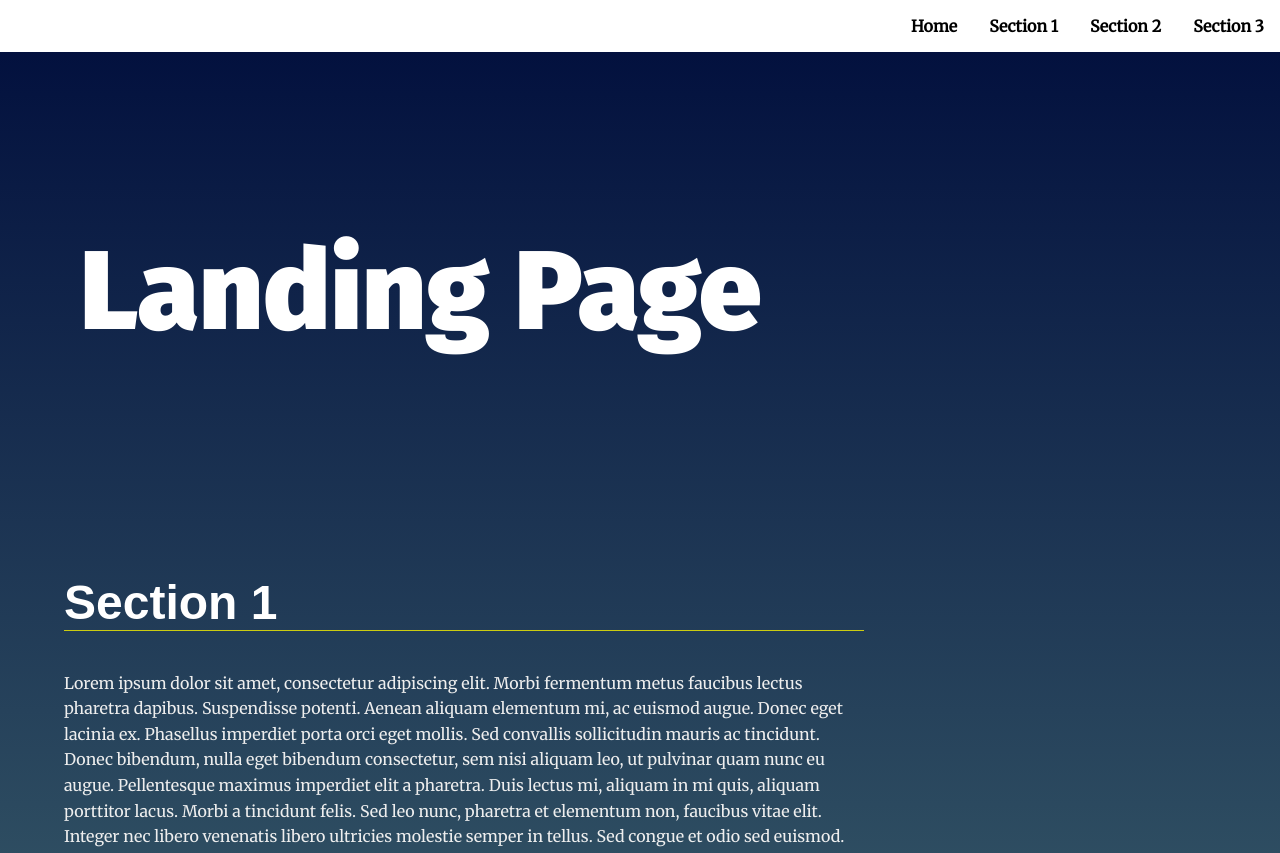
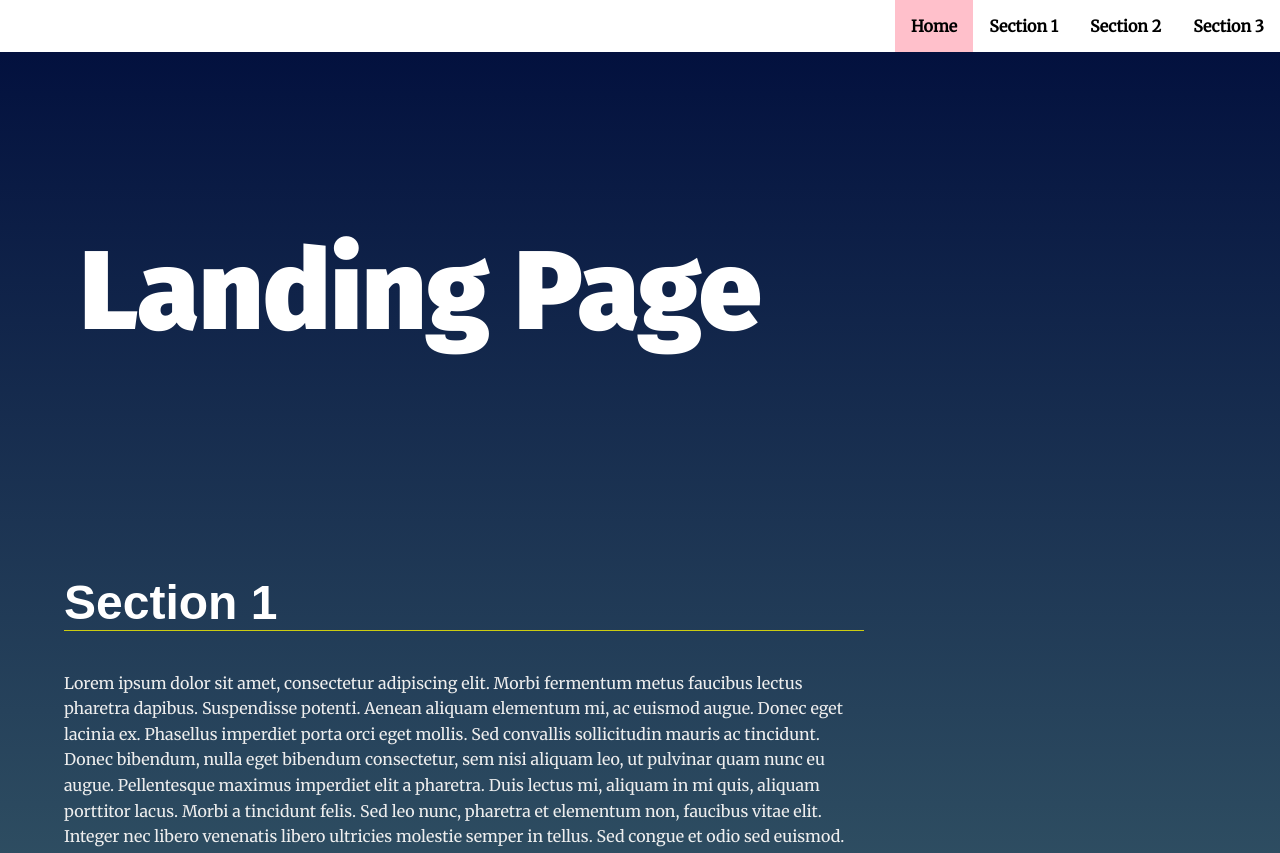
Before and after one commit to sinhoching/Udacity-Project2-landing-page, a plain HTML site: page index.html in a window 1280 px wide. Shown: the top 853 px of the page. Drawn offline with Linux system fonts and the light colour scheme.

Commit message:
active class set onScroll added

```diff
--- a/css/styles.css
+++ b/css/styles.css
@@ -82,7 +82,11 @@ section {
     color: #000;
 }
 
-.navbar__menu .menu__link:hover {
+li.active {
+    background: pink;
+}
+
+.navbar__menu .menu__link:hover{
     background: #333;
     color: #fff;
     transition: ease 0.3s all;
--- a/index.html
+++ b/index.html
@@ -4,7 +4,7 @@
   <meta charset="UTF-8">
   <meta name="viewport" content="width=device-width, initial-scale=1.0">
   <meta http-equiv="X-UA-Compatible" content="ie=edge">
-  <title>Manipulating the DOM</title>
+  <title>Landing Page - Victoria</title>
   <!-- Load Google Fonts -->
   <link href="https://fonts.googleapis.com/css?family=Fira+Sans:900|Merriweather&display=swap" rel="stylesheet">  <!-- Load Styles -->
   <link href="css/styles.css" rel="stylesheet">
--- a/js/app.js
+++ b/js/app.js
@@ -95,7 +95,7 @@ addSection(sectionThree);
 
 // build the nav
 const navBarItems = [
-    {href: '#', class: 'menu__link', content: 'Home'},
+    {href: '#', class: 'menu__link ', content: 'Home'},
     {href: '#', class: 'menu__link', content: 'Section 1'},
     {href: '#', class: 'menu__link', content: 'Section 2'},
     {href: '#', class: 'menu__link', content: 'Section 3'},
@@ -103,7 +103,7 @@ const navBarItems = [
 
 function addNavBar(navBar) {
     const navBarUl = document.getElementById("navbar__list");
-    for (let i = 0; i <= navBarItems.length; i++) {
+    for (let i = 0; i < navBarItems.length; i++) {
         const li = document.createElement('li');
         const a = document.createElement('a');
         a.setAttribute('href', navBarItems[i].href);
@@ -116,7 +116,38 @@ function addNavBar(navBar) {
 addNavBar(navBarItems);
 
 // Add class 'active' to section when near top of viewport
+const allLi = document.querySelectorAll('li');
 
+function eventListeningScroll(e) {
+    let topPos = document.scrollingElement.scrollTop;
+    if (topPos < section1.offsetTop) {
+        allLi[0].classList.add("active");
+    } else {
+        allLi[0].classList.remove("active");
+    };
+    if (topPos >= section1.offsetTop && topPos < section2.offsetTop) {
+        allLi[1].classList.add("active")
+    } else {
+        allLi[1].classList.remove("active")
+    };
+    if (topPos >= section2.offsetTop && topPos < section3.offsetTop) {
+        allLi[2].classList.add("active");
+    } else {
+        allLi[2].classList.remove("active");
+    };
+    if (topPos > section3.offsetTop) {
+        allLi[3].classList.add("active");
+    } else {
+        allLi[3].classList.remove("active");
+    };
+}
+    //console.log(document.scrollingElement.scrollTop);
+
+
+//section1.offsetTop = the top of the section
+//sectionElement.offsetTop gives the position of a section in the document.
+
+document.addEventListener('scroll', eventListeningScroll);
 
 // Scroll to anchor ID using scrollTO event
 
```
